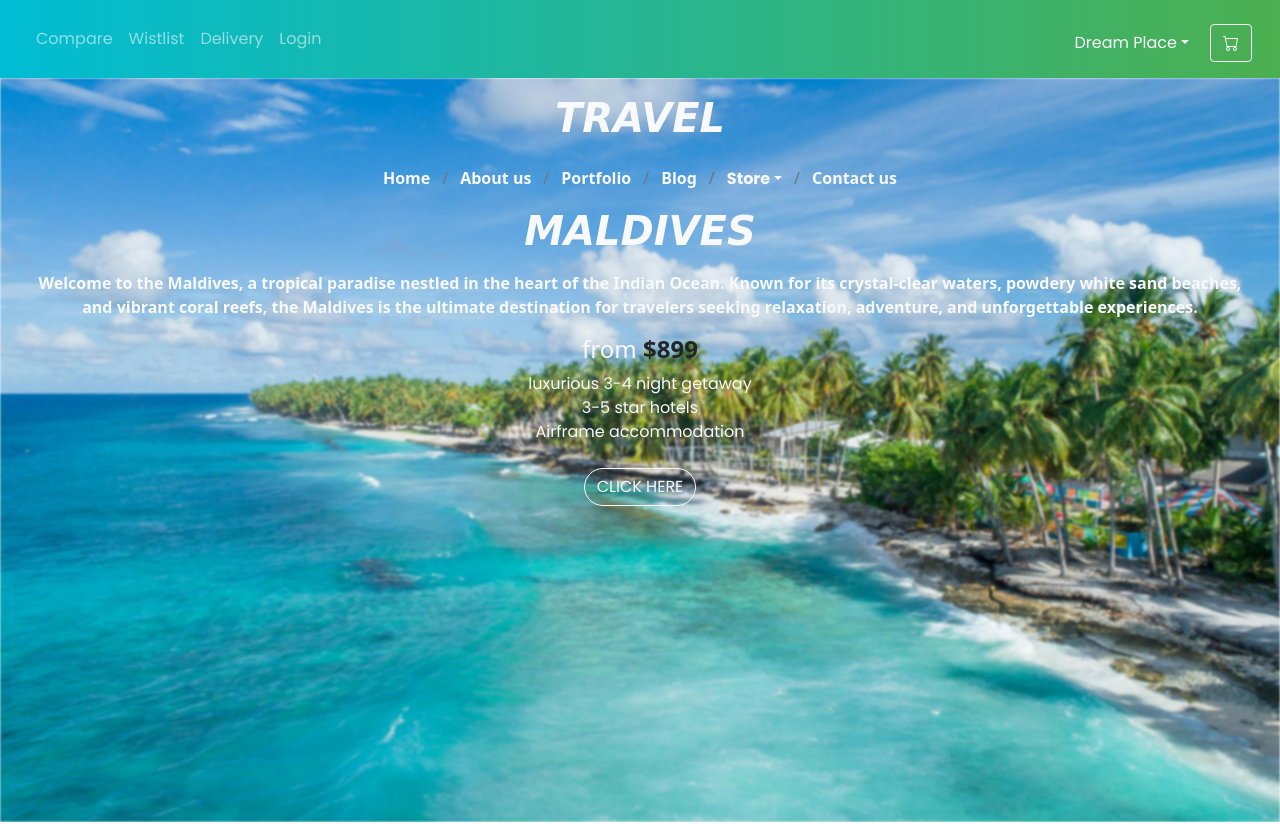
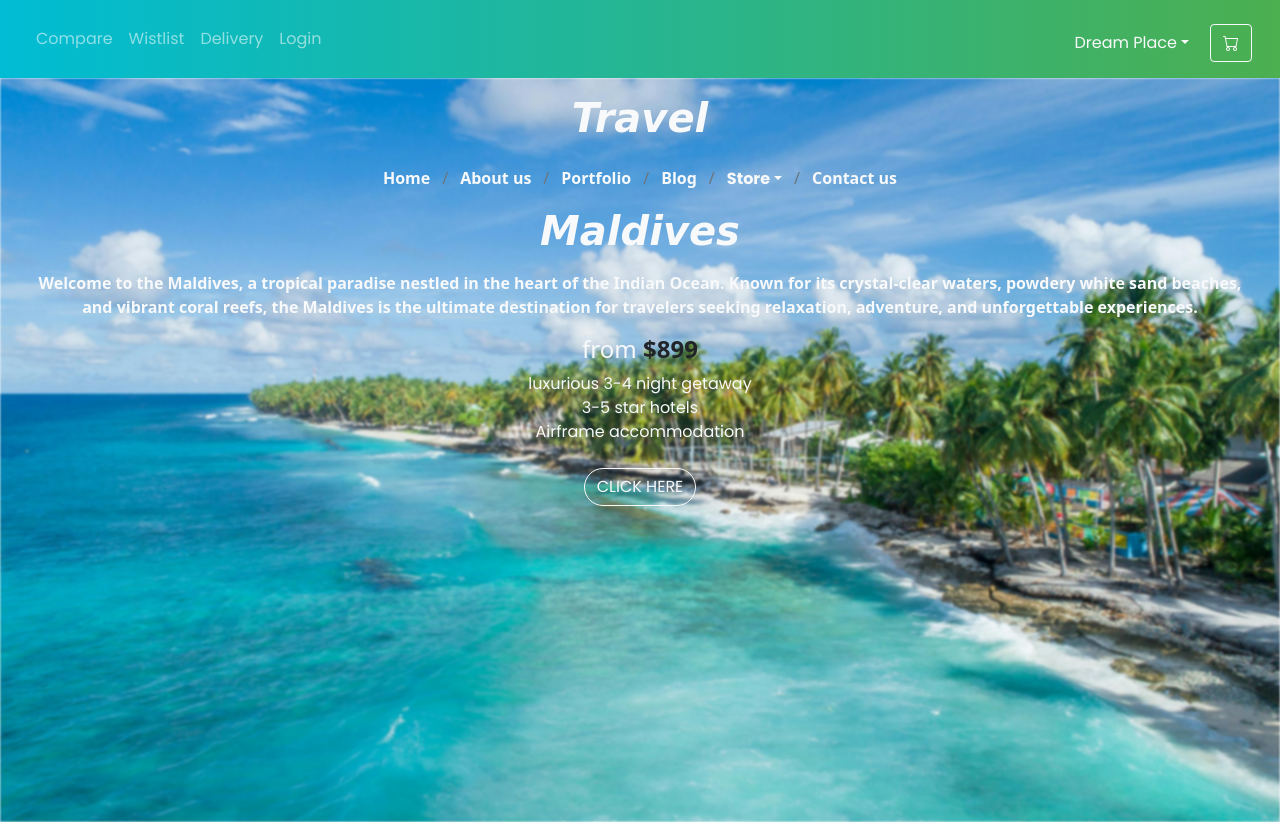
Before and after one commit to suruthiperumal12/Bootstrap-Website-Templates, a plain HTML site: page index.html in a window 1280 px wide. Shown: the top 824 px of the page. Drawn offline with nearby package versions, Linux system fonts and the light colour scheme.

Commit message:
modified files

```diff
--- a/styles.css
+++ b/styles.css
@@ -8,14 +8,12 @@ body {
     font-family: "Niconne", cursive;
     font-weight: bold;
     font-style: normal;
-    text-transform: uppercase;
 }
 
 .heading_two {
     font-family: "Nanum Brush Script", cursive;
     font-weight: bold;
     font-style: normal;
-    text-transform: uppercase;
 }
 
 .navbar {
```
